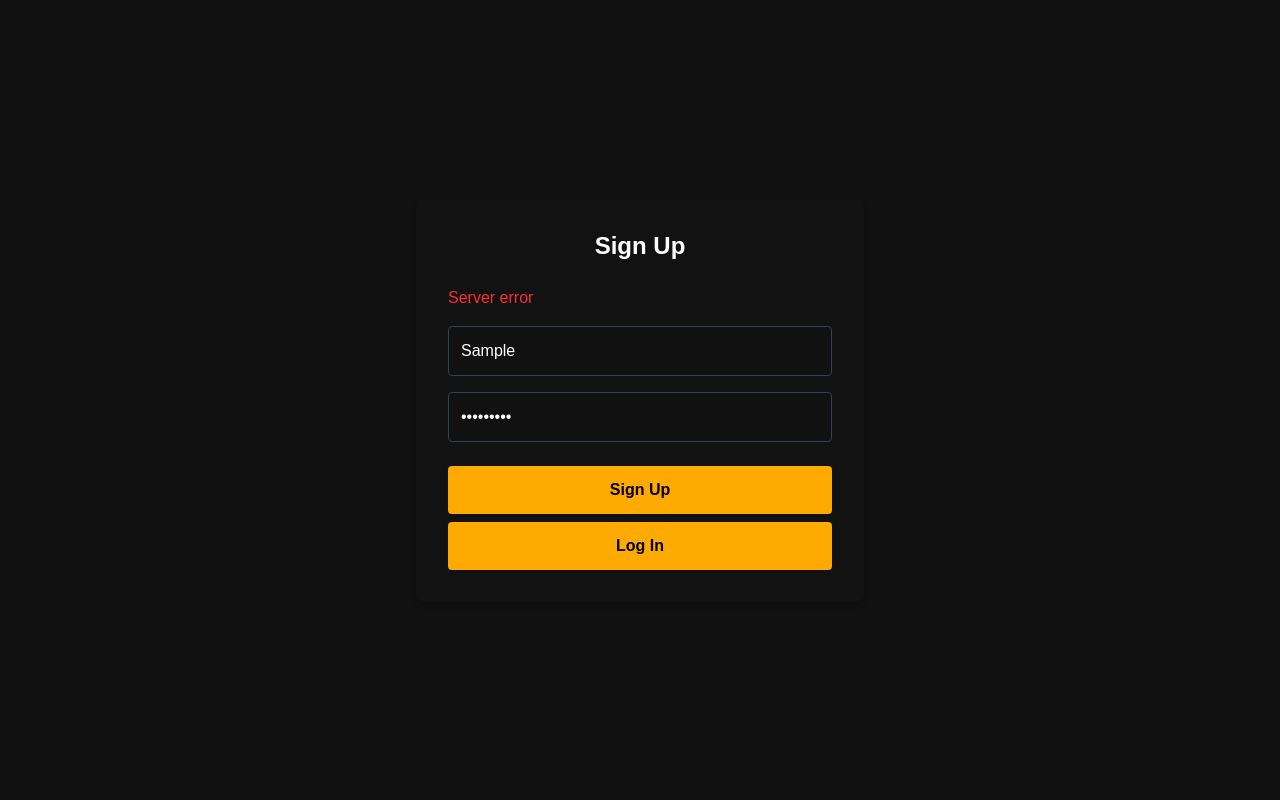
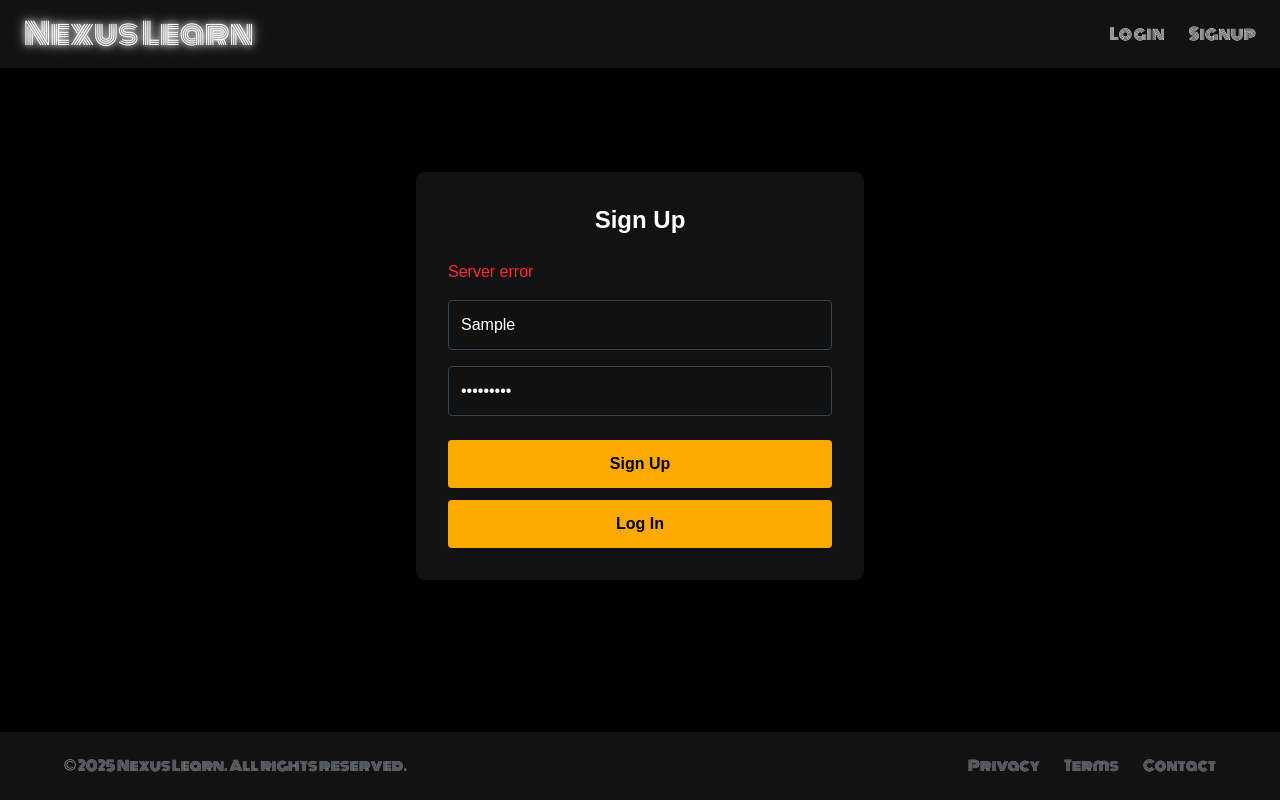
Before and after one commit to ARTariqDev/Nexus-Learn, a Next.js app: page /signup in a window 1280 px wide. Both pictures are taken after typing "Sample", "Sample123" into the empty fields and a click on the button "Sign Up". Built offline with nearby package versions, Linux system fonts and the light colour scheme; no server answers; the database is empty.

Commit message:
added header and footer to login page

```diff
--- a/src/app/home/Alevel/FM/page.js
+++ b/src/app/home/Alevel/FM/page.js
@@ -168,7 +168,7 @@ export default function FurtherMathsPage() {
             </div>
 
             {filtered.length > 0 ? (
-              <div className="grid grid-cols-1 sm:grid-cols-2 lg:grid-cols-3 gap-y-12 gap-x-4 ml-8">
+              <div className="grid grid-cols-1 sm:grid-cols-2 lg:grid-cols-3 gap-y-12 gap-x-1 ml-4">
                 {filtered.map((item, index) => (
                   <Yearly key={index} {...item} />
                 ))}
--- a/src/app/login/page.js
+++ b/src/app/login/page.js
@@ -2,6 +2,8 @@
 import { useState } from 'react'
 import { useRouter } from 'next/navigation'
 import Link from 'next/link'
+import Header from '@/components/header'
+import Footer from '@/components/footer'
 
 export default function LoginPage() {
   const [username, setUsername] = useState('')
@@ -34,7 +36,10 @@ export default function LoginPage() {
   }
 
   return (
-    <div className="min-h-screen flex items-center justify-center bg-[#111111]">
+    <div className="min-h-screen flex flex-col bg-black">
+      <Header />
+
+      <main className="flex-grow flex items-center justify-center px-4 py-12">
         <form
           onSubmit={handleLogin}
           className="bg-[#121212] p-8 rounded-lg shadow-md w-full max-w-md"
@@ -59,19 +64,28 @@ export default function LoginPage() {
             className="w-full p-3 bg-[#111111] border border-gray-700 text-white rounded mb-6"
             required
           />
+
           <button
             type="submit"
-          className="w-full bg-[#ffaa00] text-black font-semibold py-3 rounded hover:opacity-90"
+            className="w-full bg-[#ffaa00] text-black font-semibold py-3 rounded hover:opacity-90 transition-all"
             disabled={loading}
           >
             {loading ? 'Logging in...' : 'Login'}
           </button>
-        {error && <Link href="/signup">
-          <button className="w-full bg-[#ffaa00] text-black font-semibold py-3 rounded hover:opacity-90 mt-2">
+
+          {error && (
+            <div className="mt-3">
+              <Link href="/signup">
+                <button className="w-full bg-[#ffaa00] text-black font-semibold py-3 rounded hover:opacity-90 transition-all">
                   Signup
                 </button>
-        </Link>}
+              </Link>
+            </div>
+          )}
         </form>
+      </main>
+
+      <Footer />
     </div>
   )
 }
--- a/src/app/signup/page.js
+++ b/src/app/signup/page.js
@@ -1,7 +1,9 @@
 'use client'
 import { useState } from 'react'
 import { useRouter } from 'next/navigation'
-import Link from "next/link";
+import Link from "next/link"
+import Header from '@/components/header'
+import Footer from '@/components/footer'
 
 export default function SignupPage() {
   const [username, setUsername] = useState('')
@@ -32,7 +34,10 @@ export default function SignupPage() {
   }
 
   return (
-    <div className="min-h-screen flex items-center justify-center bg-[#111111]">
+    <div className="min-h-screen flex flex-col bg-black">
+      <Header />
+
+      <main className="flex-grow flex items-center justify-center px-4 py-12">
         <form
           onSubmit={handleSignup}
           className="bg-[#121212] p-8 rounded-lg shadow-md w-full max-w-md"
@@ -59,17 +64,25 @@ export default function SignupPage() {
           />
           <button
             type="submit"
-          className="w-full bg-[#ffaa00] text-black font-semibold py-3 rounded hover:opacity-90"
+            className="w-full bg-[#ffaa00] text-black font-semibold py-3 rounded hover:opacity-90 transition-all"
             disabled={loading}
           >
             {loading ? 'Creating account...' : 'Sign Up'}
           </button>
-        {error && <Link href="/login">
-          <button className="w-full bg-[#ffaa00] text-black font-semibold py-3 rounded hover:opacity-90 mt-2">
+
+          {error && (
+            <div className="mt-3">
+              <Link href="/login">
+                <button className="w-full bg-[#ffaa00] text-black font-semibold py-3 rounded hover:opacity-90 transition-all">
                   Log In
                 </button>
-        </Link>}
+              </Link>
+            </div>
+          )}
         </form>
+      </main>
+
+      <Footer />
     </div>
   )
 }
--- a/src/components/header.js
+++ b/src/components/header.js
@@ -1,7 +1,7 @@
 'use client'
 
 import Link from "next/link";
-import { useRouter } from "next/navigation";
+import { useRouter, usePathname } from "next/navigation";
 import { Monoton } from "next/font/google";
 
 const monoton = Monoton({
@@ -12,11 +12,14 @@ const monoton = Monoton({
 
 const Header = () => {
   const router = useRouter();
+  const pathname = usePathname();
 
   const handleLogout = () => {
-    localStorage.removeItem('token'); // clear auth token
-    router.push('/'); // redirect to landing page
+    localStorage.removeItem('token');
+    router.push('/');
   };
+
+  const isAuthPage = pathname === '/login' || pathname === '/signup';
 
   return (
     <header className={`${monoton.className} bg-[#121212] text-white px-6 py-4 shadow-md`}>
@@ -26,8 +29,19 @@ const Header = () => {
           <Link href="/home">Nexus Learn</Link>
         </div>
 
-        {/* Navigation */}
+        {/* Conditional Navigation */}
         <nav className="flex flex-wrap justify-center gap-3 sm:gap-6 text-sm sm:text-base text-center">
+          {isAuthPage ? (
+            <>
+              <Link href="/login" className="hover:text-[#ffaa00] hover:underline underline-offset-4 transition-colors">
+                Login
+              </Link>
+              <Link href="/signup" className="hover:text-[#ffaa00] hover:underline underline-offset-4 transition-colors">
+                Signup
+              </Link>
+            </>
+          ) : (
+            <>
               <Link href="/home" className="hover:text-[#ffaa00] hover:underline underline-offset-4 transition-colors">
                 Home
               </Link>
@@ -49,14 +63,14 @@ const Header = () => {
               <Link href="/home" className="hover:text-[#ffaa00] hover:underline underline-offset-4 transition-colors">
                 Tutorials
               </Link>
-
-          {/* Logout */}
               <button
                 onClick={handleLogout}
                 className="hover:text-[#ec6262] hover:underline underline-offset-4 transition-colors"
               >
                 Log-Out
               </button>
+            </>
+          )}
         </nav>
       </div>
     </header>
--- a/src/components/pdf.js
+++ b/src/components/pdf.js
@@ -10,7 +10,6 @@ const monoton = Monoton({
 });
 
 const PDF = ({ name, size, link1, link2, text1, text2, id }) => {
-
   const sizeMap = {
     '1': 'text-xl',
     '2': 'text-2xl',
@@ -20,7 +19,7 @@ const PDF = ({ name, size, link1, link2, text1, text2, id }) => {
     '6': 'text-6xl',
   };
 
-  const fontSize = sizeMap[size] || 'text-5xl'; // fallback to text-5xl if size not found
+  const fontSize = sizeMap[size] || 'text-5xl';
 
   return (
     <div className="relative group bg-[#111111] border-2 border-[#6c6c6c] rounded-2xl p-6 shadow-lg hover:shadow-2xl hover:scale-105 transition-all duration-300 flex flex-col justify-between h-[17rem] w-[20rem] transform">
@@ -30,7 +29,7 @@ const PDF = ({ name, size, link1, link2, text1, text2, id }) => {
         {name}
       </h2>
 
-      <div className="mt-auto flex flex-col gap-2 ">
+      <div className="mt-auto flex flex-col gap-2">
         <a
           href={link1}
           target="_blank"
--- a/src/components/yearly.js
+++ b/src/components/yearly.js
@@ -43,12 +43,9 @@ const Yearly = ({ name, size, qp, ms, sf, text1, text2, text3, id }) => {
       setUsername(decoded.username)
 
       const url = `/api/scores?username=${decoded.username}&subject=${subject}&paper=${paper}`
-      console.log('Fetching score from:', url)
-
       fetch(url)
         .then((res) => res.json())
         .then((data) => {
-          console.log('Fetched score data:', data)
           if (data && data.score !== undefined) {
             setScored(data.scored?.toString() || '')
             setTotal(data.total?.toString() || '')
@@ -57,7 +54,6 @@ const Yearly = ({ name, size, qp, ms, sf, text1, text2, text3, id }) => {
             setScored('')
             setTotal('')
             setPercentage(null)
-            console.warn('No score found for this variant.')
           }
         })
         .catch((err) => console.error('Fetch error:', err))
@@ -104,7 +100,7 @@ const Yearly = ({ name, size, qp, ms, sf, text1, text2, text3, id }) => {
   }
 
   return (
-    <div className="relative group bg-[#111111] border-2 border-[#6c6c6c] rounded-xl p-4 shadow-md hover:shadow-lg hover:scale-[1.03] transition-all duration-300 flex flex-col justify-between w-[16rem] h-auto">
+    <div className="container max-w-[22rem] w-full bg-[#111111] border-2 border-[#6c6c6c] rounded-xl p-4 shadow-md hover:shadow-lg hover:scale-[1.03] transition-all duration-300 flex flex-col justify-between h-auto">
       {/* Title */}
       <h2
         className={`${monoton.className} ${
```
Also changed, not shown: src/app/home/Alevel/Maths/page.js (+17 -6 lines). Lines whose indentation alone changed are shown as unchanged.
